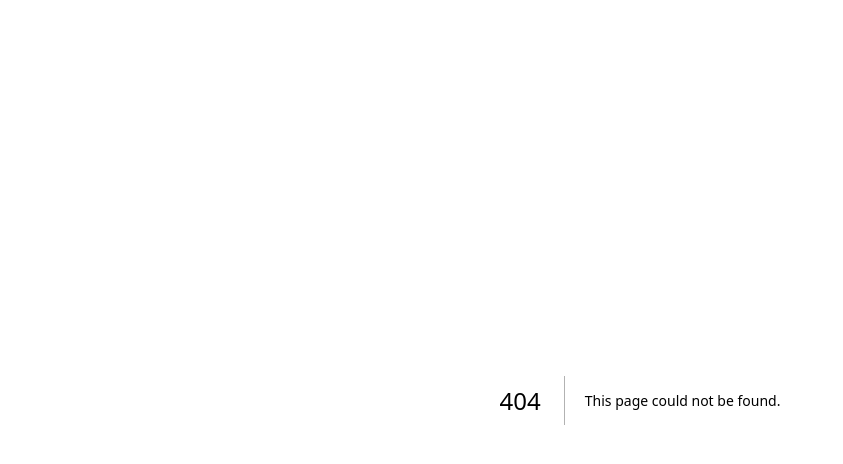
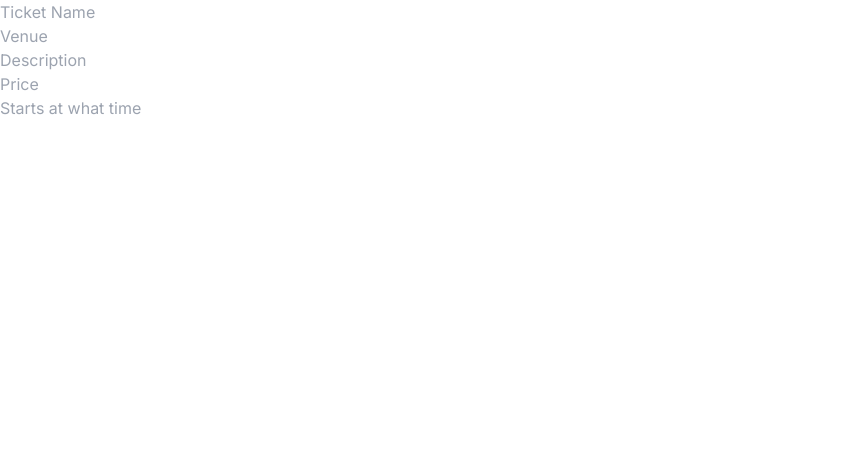
Before and after one commit to brayanriunge/ticketing, a Next.js app: page /components/Dashboard in a window 1280 px wide. Before the commit this address had no page. Shown: the top 464 px of the page, without its empty margins (0-843 px from the left). Built offline with nearby package versions, Linux system fonts and the light colour scheme.

Commit message:
dashboard inputs

```diff
--- /dev/null
+++ b/app/components/Dashboard/page.tsx
@@ -0,0 +1,84 @@
+import { useForm } from "react-hook-form";
+type formValues = {
+  name: string;
+  venue: string;
+  price: number;
+  description: string;
+  begin: number;
+};
+
+export default function Dashboard() {
+  const {
+    register,
+    formState: { errors },
+    handleSubmit,
+  } = useForm<formValues>();
+  return (
+    <form action="">
+      <div>
+        <div>
+          <input
+            type="name"
+            id="name"
+            placeholder="Ticket Name"
+            required
+            {...register("name")}
+          />
+          {errors.name?.message && (
+            <div className="text-red-500 text-sm">{errors.name.message}</div>
+          )}
+        </div>
+        <div>
+          <input
+            type="text"
+            id="venue"
+            placeholder="Venue"
+            required
+            {...register("venue")}
+          />
+          {errors.venue?.message && (
+            <div className="text-red-500 text-sm">{errors.venue.message}</div>
+          )}
+        </div>
+        <div>
+          <input
+            type="text"
+            id="description"
+            placeholder="Description"
+            required
+            {...register("description")}
+          />
+          {errors.description?.message && (
+            <div className="text-red-500 text-sm">
+              {errors.description.message}
+            </div>
+          )}
+        </div>
+        <div>
+          <input
+            type="number"
+            id="price"
+            placeholder="Price"
+            required
+            {...register("price")}
+          />
+          {errors.price?.message && (
+            <div className="text-red-500 text-sm">{errors.price.message}</div>
+          )}
+        </div>
+        <div>
+          <input
+            type="number"
+            id="begin"
+            placeholder="Starts at what time"
+            required
+            {...register("begin")}
+          />
+          {errors.begin?.message && (
+            <div className="text-red-500 text-sm">{errors.begin.message}</div>
+          )}
+        </div>
+      </div>
+    </form>
+  );
+}
```
